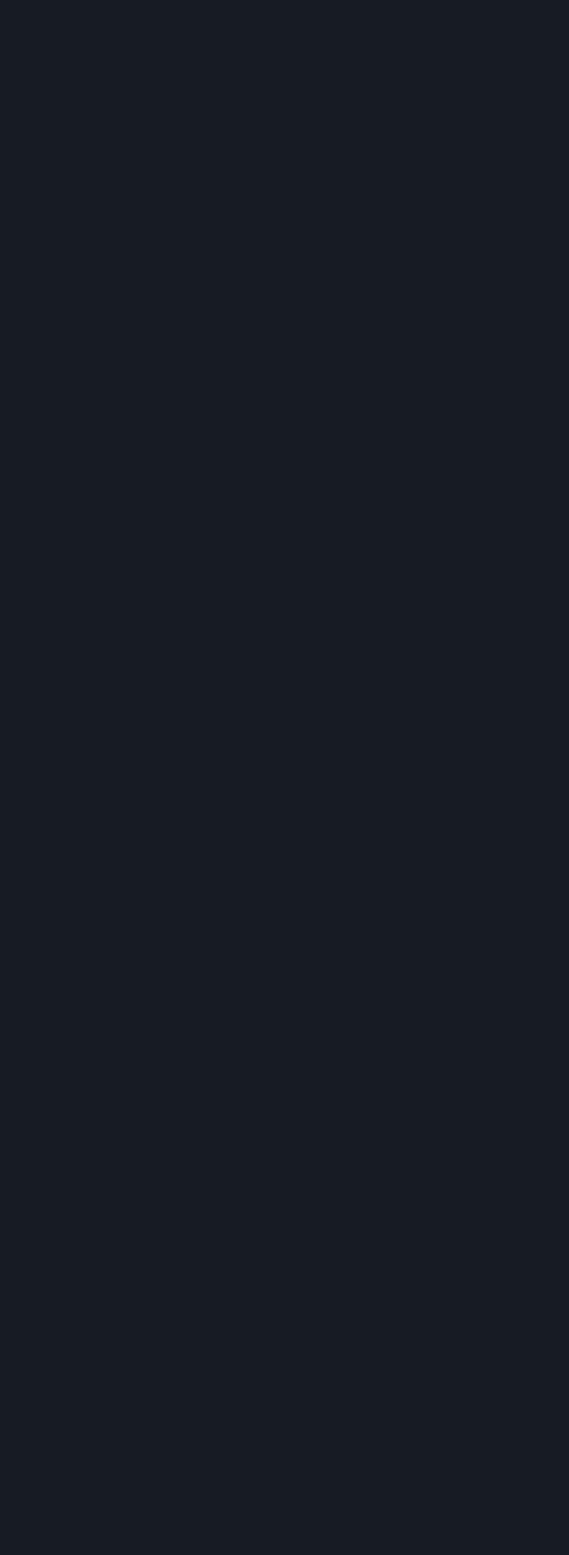
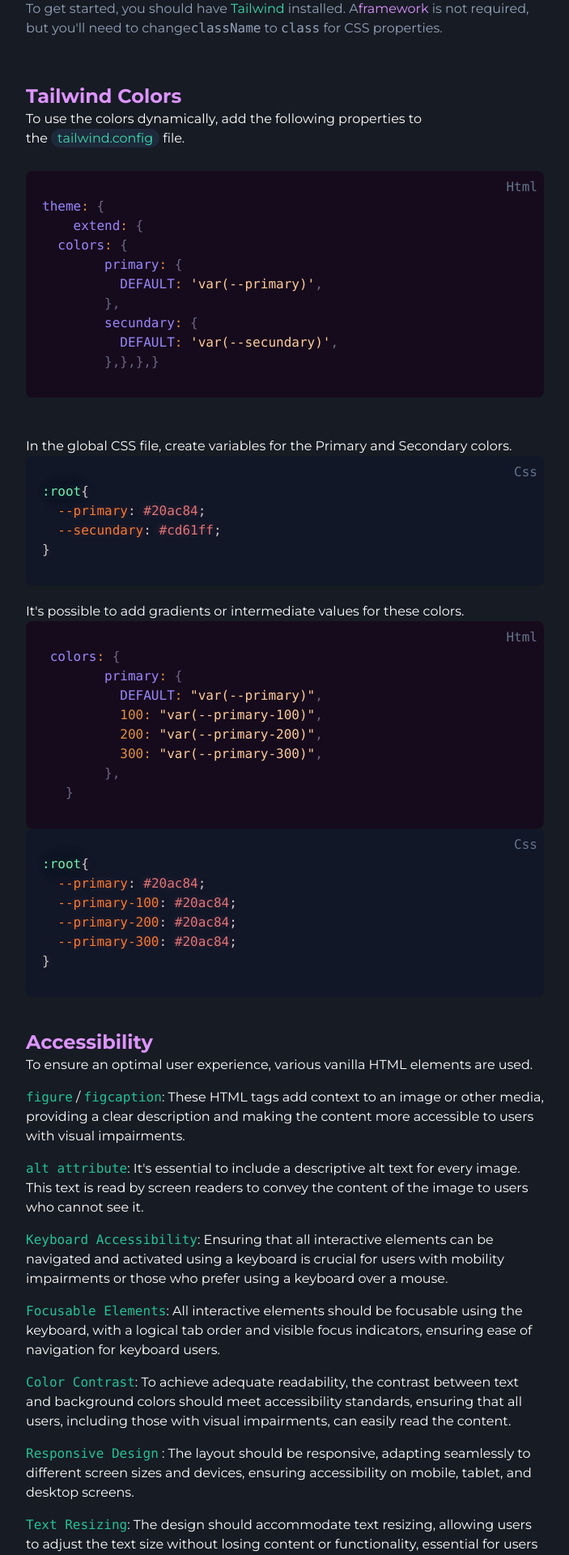
Before and after one commit to pa-ku/quantum_ui, a React (Vite) app: page / in a window 1280 px wide. Shown: the part 840-2760 px from the top of the page at 81% size, without its empty margins (288-991 px from the left). Before the commit the page ends 807 px from the top, so only its background shows below. Built offline with nearby package versions, Linux system fonts and the light colour scheme; the HTML template or start-up script is replaced by a standard one.

Commit message:
added documentation to the home page,tailwind colors and accessibility

```diff
--- a/src/pages/Home.tsx
+++ b/src/pages/Home.tsx
@@ -1,13 +1,160 @@
-import React from "react";
+import React from 'react'
+import ComponentTitle from '../components/ComponentTitle'
+import CodeBlock from '../components/CodeBlock'
 export default function Home() {
+  const tailwindColorCode = `theme: {
+    extend: {
+  colors: {
+        primary: {
+          DEFAULT: 'var(--primary)',
+        },
+        secundary: {
+          DEFAULT: 'var(--secundary)',
+        },},},}`
+  const cssCode = `:root{
+  --primary: #20ac84;
+  --secundary: #cd61ff;
+}`
+
+  const tailwindConfigTwo = ` colors: {
+        primary: {
+          DEFAULT: "var(--primary)",
+          100: "var(--primary-100)",
+          200: "var(--primary-200)",
+          300: "var(--primary-300)",
+        },
+   }`
+
+  const cssCodePartTwo = `:root{
+  --primary: #20ac84;
+  --primary-100: #20ac84;
+  --primary-200: #20ac84;
+  --primary-300: #20ac84;
+}`
+
   return (
     <>
       <main className="flex w-full flex-col items-center justify-center gap-24 px-4 xl:w-[42em]">
         <Banner />
         <BentoBox />
+        <div>
+          <div className="pb-10">
+            <h2 className="pb-2 text-center text-4xl font-bold">
+              Being Quantum is Fast
+            </h2>
+            <p className="text-slate-400">
+              To get started, you should have
+              <a
+                target="_blank"
+                href="https://tailwindcss.com/docs/guides/create-react-app"
+                className="mx-1 text-primary-100 hover:text-white"
+              >
+                Tailwind
+              </a>
+              installed. A<span className="text-secundary-300">framework</span>{' '}
+              is not required, but you'll need to change
+              <code>className</code> to <code>class</code> for CSS properties.
+            </p>
+          </div>
+
+          <div className="pb-2 pt-4">
+            <h3 className="text-2xl font-bold text-secundary-300">
+              Tailwind Colors
+            </h3>
+            <p>
+              To use the colors dynamically, add the following properties to the
+              <span className="mx-1 rounded-xl bg-slate-800 px-2 py-0.5 text-primary-100">
+                tailwind.config
+              </span>
+              file.
+            </p>
+          </div>
+          <div className="py-5">
+            <CodeBlock code={tailwindColorCode} />
+          </div>
+
+          <div className="py-5">
+            <p className="pt-2">
+              In the global CSS file, create variables for the Primary and
+              Secondary colors.
+            </p>
+            <CodeBlock language="css" code={cssCode} />
+          </div>
+
+          <div>
+            <p>
+              It's possible to add gradients or intermediate values for these
+              colors.
+            </p>
+            <CodeBlock code={tailwindConfigTwo} />
+            <CodeBlock language="css" code={cssCodePartTwo} />
+          </div>
+
+          <div className="pt-10">
+            <h3 className="text-2xl font-bold text-secundary-300">
+              Accessibility
+            </h3>
+            <p>
+              To ensure an optimal user experience, various vanilla HTML
+              elements are used.
+            </p>
+            <ul className="space-y-4 [&_code]:text-primary-300">
+              <li></li>
+              <li>
+                <code>figure</code> / <code>figcaption</code>: These HTML tags
+                add context to an image or other media, providing a clear
+                description and making the content more accessible to users with
+                visual impairments.
+              </li>
+
+              <li>
+                <code>alt attribute</code>: It's essential to include a
+                descriptive alt text for every image. This text is read by
+                screen readers to convey the content of the image to users who
+                cannot see it.
+              </li>
+              <li>
+                <code>Keyboard Accessibility</code>: Ensuring that all
+                interactive elements can be navigated and activated using a
+                keyboard is crucial for users with mobility impairments or those
+                who prefer using a keyboard over a mouse.
+              </li>
+              <li>
+                <code>Focusable Elements</code>: All interactive elements should
+                be focusable using the keyboard, with a logical tab order and
+                visible focus indicators, ensuring ease of navigation for
+                keyboard users.
+              </li>
+              <li>
+                <code>Color Contrast</code>: To achieve adequate readability,
+                the contrast between text and background colors should meet
+                accessibility standards, ensuring that all users, including
+                those with visual impairments, can easily read the content.
+              </li>
+              <li>
+                <code>Responsive Design</code> : The layout should be
+                responsive, adapting seamlessly to different screen sizes and
+                devices, ensuring accessibility on mobile, tablet, and desktop
+                screens.
+              </li>
+              <li>
+                <code>Text Resizing</code>: The design should accommodate text
+                resizing, allowing users to adjust the text size without losing
+                content or functionality, essential for users with visual
+                impairments.
+              </li>
+              <li>
+                <code>ARIA Landmarks</code>: Use ARIA landmarks and roles to
+                improve accessibility by clearly defining the structure of the
+                page and making interactive components like menus, modals, and
+                alerts more accessible.
+              </li>
+            </ul>
+          </div>
+        </div>
       </main>
     </>
-  );
+  )
 }
 
 function Banner() {
@@ -22,7 +169,7 @@ function Banner() {
         </p>
       </div>
     </>
-  );
+  )
 }
 
 function BentoBox() {
@@ -39,7 +186,7 @@ function BentoBox() {
       <path stroke="none" d="M0 0h24v24H0z" fill="none" />
       <path d="M11.667 6c-2.49 0 -4.044 1.222 -4.667 3.667c.933 -1.223 2.023 -1.68 3.267 -1.375c.71 .174 1.217 .68 1.778 1.24c.916 .912 2 1.968 4.288 1.968c2.49 0 4.044 -1.222 4.667 -3.667c-.933 1.223 -2.023 1.68 -3.267 1.375c-.71 -.174 -1.217 -.68 -1.778 -1.24c-.916 -.912 -1.975 -1.968 -4.288 -1.968zm-4 6.5c-2.49 0 -4.044 1.222 -4.667 3.667c.933 -1.223 2.023 -1.68 3.267 -1.375c.71 .174 1.217 .68 1.778 1.24c.916 .912 1.975 1.968 4.288 1.968c2.49 0 4.044 -1.222 4.667 -3.667c-.933 1.223 -2.023 1.68 -3.267 1.375c-.71 -.174 -1.217 -.68 -1.778 -1.24c-.916 -.912 -1.975 -1.968 -4.288 -1.968z" />
     </svg>
-  );
+  )
 
   const accesLogo = (
     <svg
@@ -56,7 +203,7 @@ function BentoBox() {
       <path d="M10 16.5l2 -3l2 3m-2 -3v-2l3 -1m-6 0l3 1" />
       <circle cx="12" cy="7.5" r=".5" fill="currentColor" />
     </svg>
-  );
+  )
 
   const boltLogo = (
     <svg
@@ -71,7 +218,7 @@ function BentoBox() {
       <path stroke="none" d="M0 0h24v24H0z" fill="none" />
       <path d="M13 3l0 7l6 0l-8 11l0 -7l-6 0l8 -11" />
     </svg>
-  );
+  )
 
   const mobileLogo = (
     <svg
@@ -90,7 +237,7 @@ function BentoBox() {
       <path d="M11 4h2" />
       <path d="M12 17v.01" />
     </svg>
-  );
+  )
 
   return (
     <>
@@ -132,5 +279,5 @@ function BentoBox() {
         <span className="chroma"></span>
       </div>
     </>
-  );
+  )
 }
```
